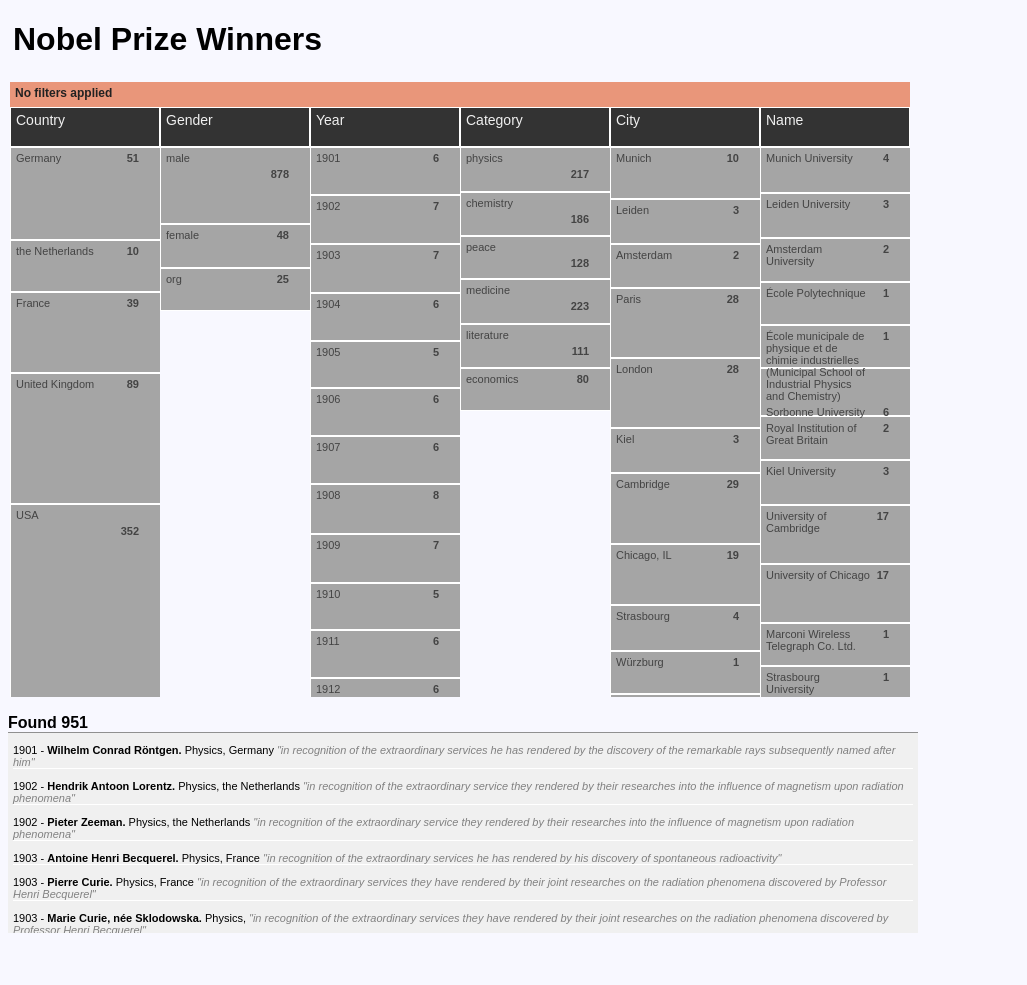
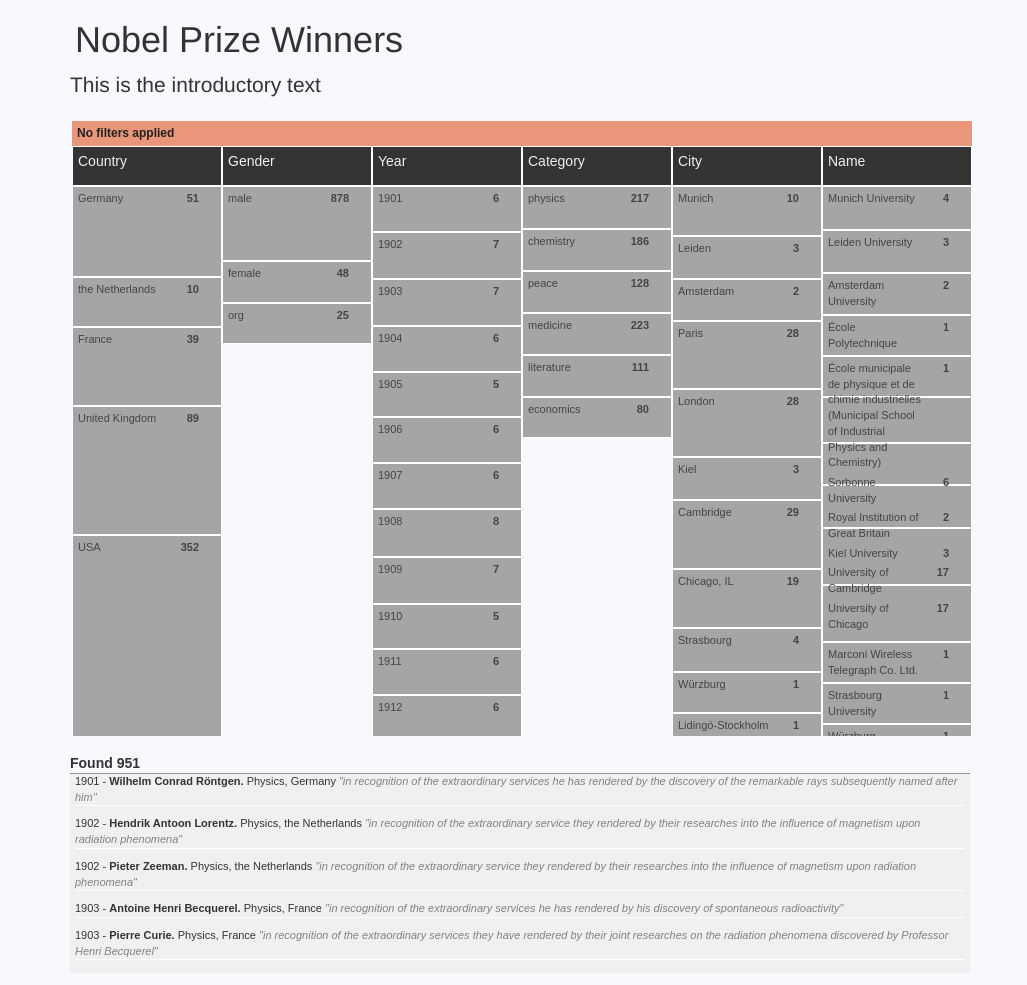
Before and after one commit to sirisacademic/d3-elastic-list, a website: page index.html in a window 1280 px wide. Shown: the whole page, without its empty margins (0-1027 px from the left). Before the commit the page ends 941 px from the top, so only its background shows below. Drawn offline with nearby package versions, Linux system fonts and the light colour scheme.

Commit message:
bootstraping...

```diff
--- a/index.html
+++ b/index.html
@@ -2,18 +2,22 @@
 <html>
 <head>
 	<meta charset=utf-8 />
-	<title>Elastic List Control</title>
+	<title>Elastic List Control with d3.js</title>
 	<meta name='viewport' content='initial-scale=1,maximum-scale=1,user-scalable=no' />
 	<script src="http://d3js.org/d3.v3.min.js" charset="utf-8"></script>
 	<script src="elastic-list.js"></script>
+	<link rel="stylesheet" type="text/css" href="bower_components/bootstrap/dist/css/bootstrap.min.css">
 	<link rel="stylesheet" type="text/css" href="styles.css">
 </head>
 
 <body>
-	<h1>Nobel Prize Winners</h1>
+	<div class="container">
+		<h1>Nobel Prize Winners</h1>
+		<p class="lead">This is the introductory text</p>
+		<div id="elastic-list"></div>
+		<p id="results-count" class="results-title">Results:</p>
+		<div id="results"></div>
+	</div>
 	<div id="tooltip"></div>
-	<div id="elastic-list"></div>
-	<p id="results-count" class="results-title">Results:</p>
-	<div id="results"></div>
 </body>
 </html>
--- a/styles.less
+++ b/styles.less
@@ -6,7 +6,7 @@ body {
 	background-color: ghostwhite;
 }
 h1 {
-	font-family: Arial;
+	//font-family: Arial;
 	margin-left: 5px;
 }
 #tooltip {
@@ -25,6 +25,7 @@ h1 {
 	background: #f0;
   	font-family: @font;
   	font-size: 12px;
+  	box-sizing: content-box;
 
 	.elastic-list-filters {
 		font-weight: bold;
@@ -69,7 +70,7 @@ h1 {
 		float:left;
 		display: inline;
 		&.key {
-			width: 70%
+			width: 65%
 		}
 		&.value {
 			float: right;
```
Also changed, not shown: styles.css.
